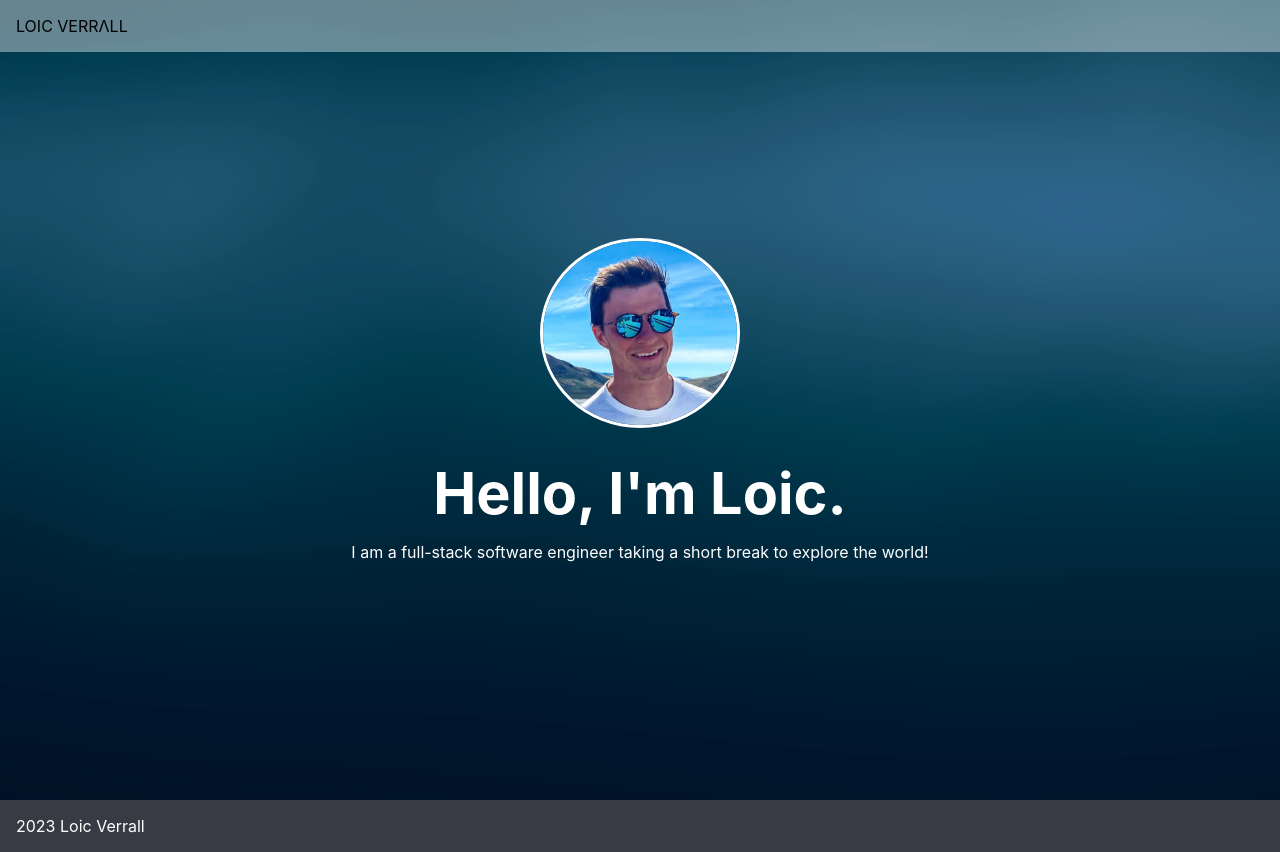
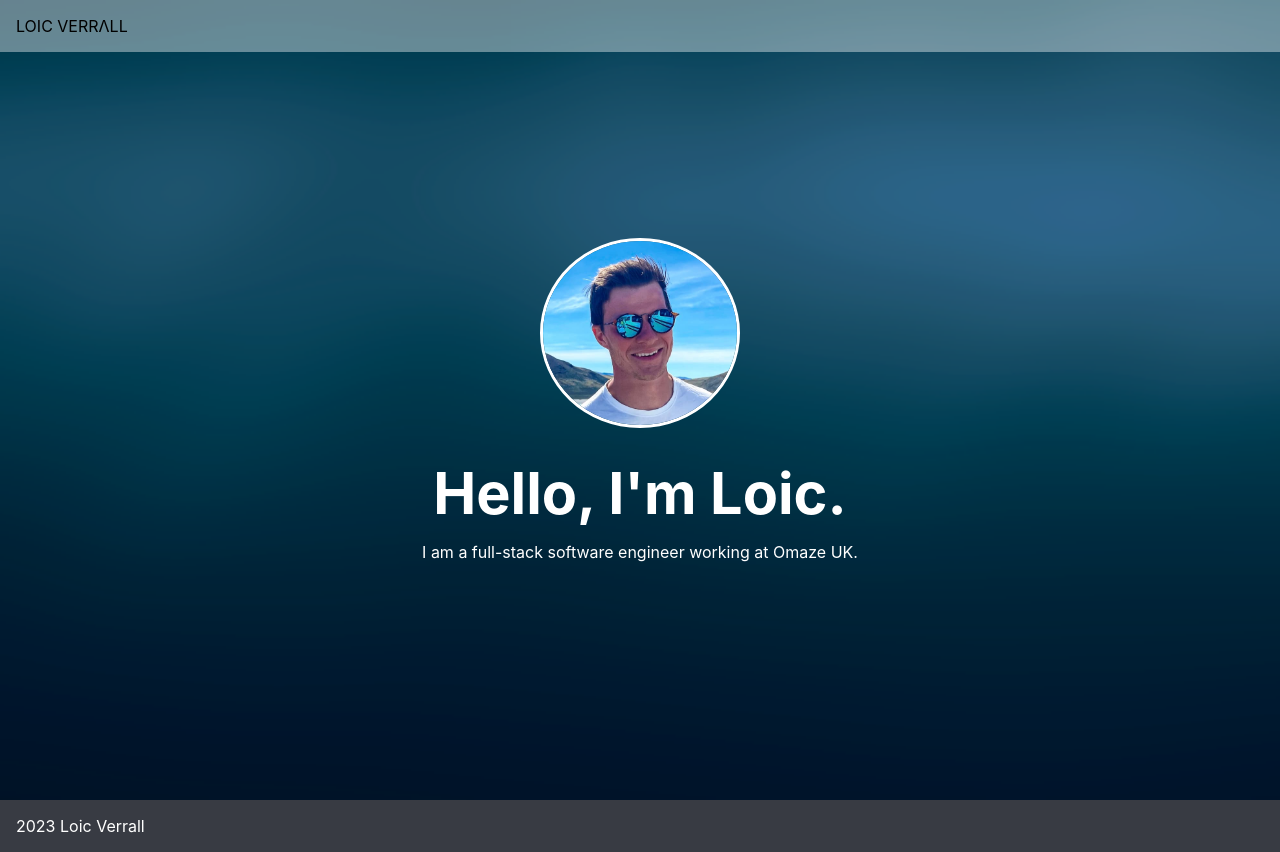
Before and after one commit to LoicVerrall/website, a Next.js app: page / in a window 1280 px wide. Built offline with nearby package versions, Linux system fonts and the light colour scheme.

Commit message:
Tweak copy on home page to mention Omaze

```diff
--- a/pages/index.js
+++ b/pages/index.js
@@ -13,10 +13,16 @@ export default function Home() {
       <main>
         <div className={styles.helloBanner}>
           <ProfileImage />
-          <h1 className={styles.title}>Hello, I&apos;m Loic.</h1>
+
+          <h1 className={styles.title}>
+            Hello, I&apos;m Loic.
+          </h1>
+
           <p>
-            I am a full-stack software engineer taking a short break to explore
-            the world!
+            I am a full-stack software engineer working at {''}
+            <a href="https://omaze.co.uk" target="_blank">
+              Omaze UK
+            </a>.
           </p>
         </div>
       </main>
```
